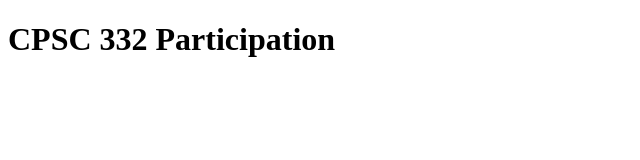
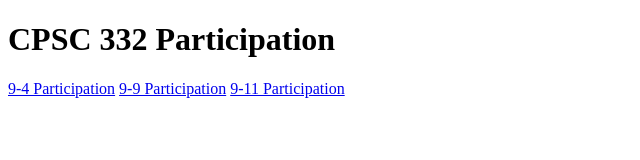
Before and after one commit to edanitz02/CPSCWDF24, a plain HTML site: page docs/participation/index.html in a window 1280 px wide. Shown: the whole page, without its empty margins (0-640 px from the left). Drawn offline with Linux system fonts and the light colour scheme.

Commit message:
Added Links between pages

```diff
--- a/docs/participation/index.html
+++ b/docs/participation/index.html
@@ -7,5 +7,10 @@
 </head>
 <body>
     <h1>CPSC 332 Participation</h1>
+    <p>
+        <a href="9-4/index.html">9-4 Participation</a>
+        <a href="9-9/index.html">9-9 Participation</a>
+        <a href="9-11/index.html">9-11 Participation</a>
+    </p>
 </body>
 </html>
```
Also changed, not shown: docs/participation/9-11/index.html (+3 -0 lines), docs/participation/9-4/index.html (+4 -1 lines), docs/participation/9-9/index.html (+3 -0 lines).
